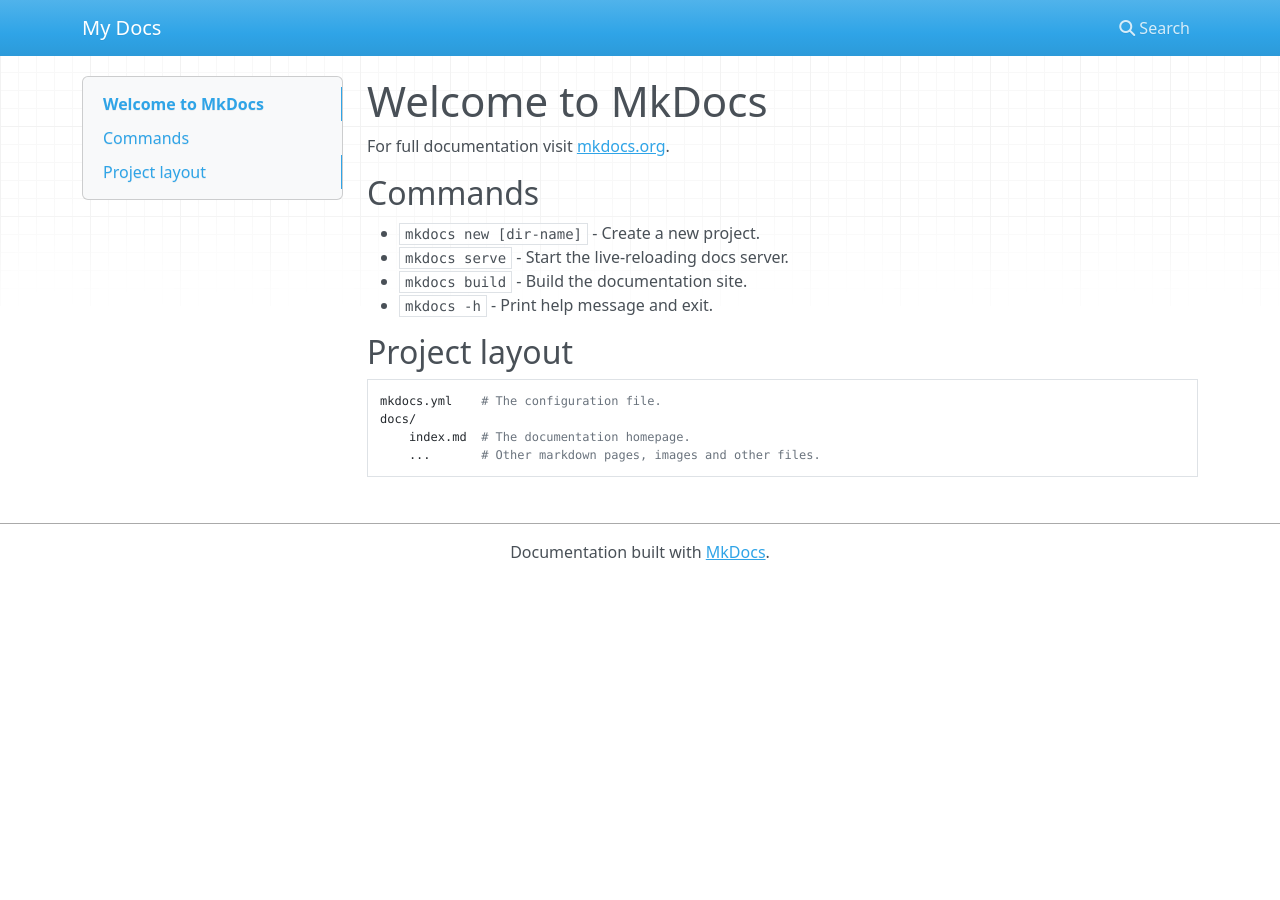
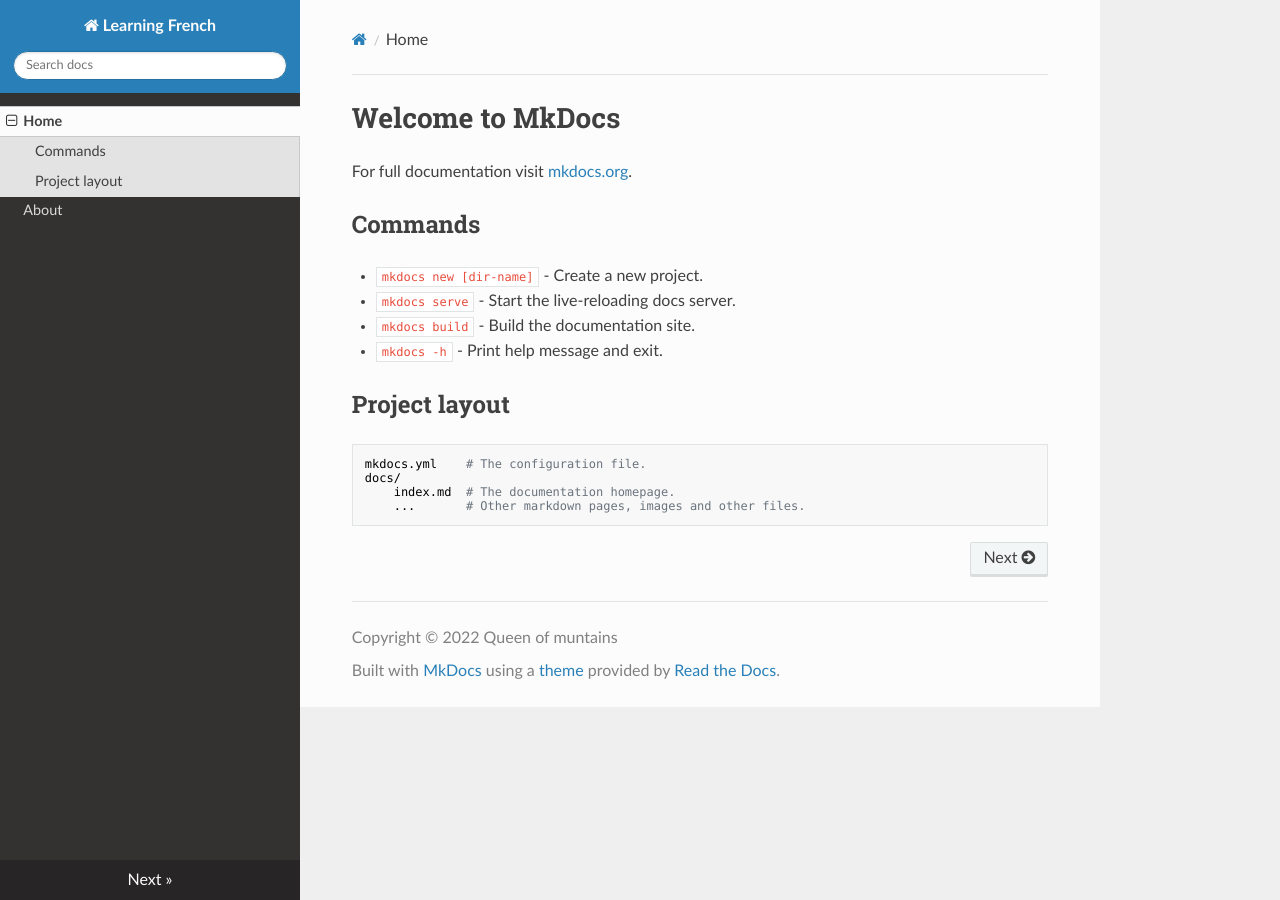
Before and after one commit to qu33n0fm0unt41ns/frenchTest, an MkDocs documentation site: the page built from docs/index.md, in a window 1280 px wide. Built offline with MkDocs 1.6.1, drawn with Linux system fonts in a browser that asks for light colours; nearby versions of some CDN libraries; old or Windows-style settings are respelled for this version of MkDocs.

Commit message:
Settings

```diff
--- a/mkdocs.yml
+++ b/mkdocs.yml
@@ -1 +1,15 @@
-site_name: My Docs
+site_name: Learning French
+site_description: Learing French site
+site_author: Queen of muntains
+pages:
+- Home: index.md
+- About: about.md
+theme: readthedocs
+logo: img/logo.png
+
+# Options
+extra:
+ logo: 'img/logo.png'
+
+#Copyright
+copyright: 'Copyright &copy; 2022 Queen of muntains'
```
Also changed, not shown: docs/about.md (added, +23 -0 lines), docs/img/favicon.ico (added), docs/img/logo.png (added), docs/media/sig.PNG (added), docs/media/sig1.PNG (added), docs/media/sig2.PNG (added).
